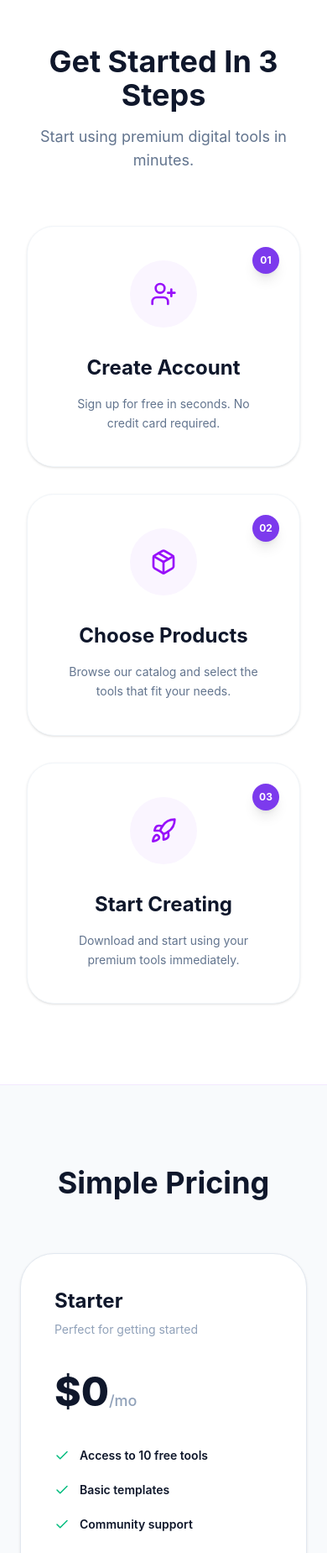
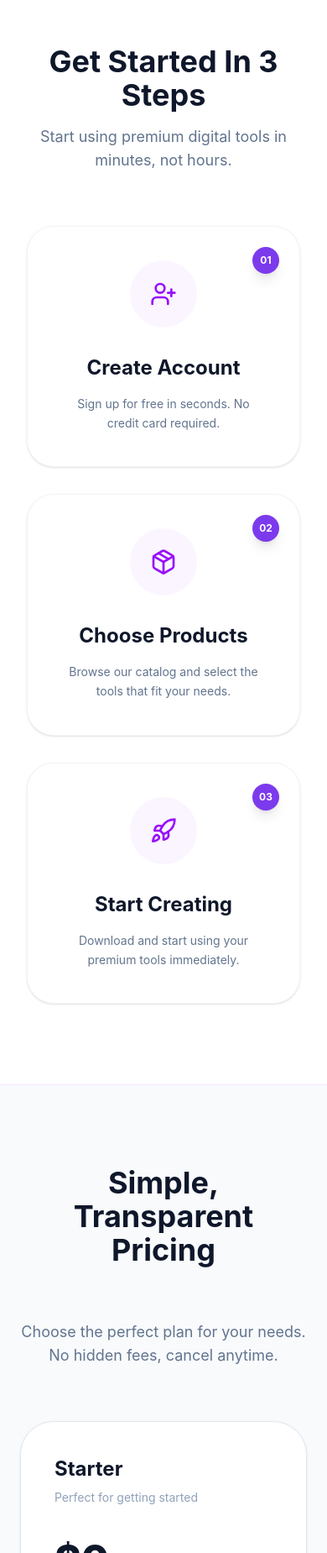
Before and after one commit to yasinarafat342/DigiTools, a React (Vite) app: page / in a window 390 px wide. Shown: the part 5613-7462 px from the top of the page at 84% size. Built offline with nearby package versions, Linux system fonts and the light colour scheme.

Commit message:
ctl part adding

```diff
--- a/src/App.jsx
+++ b/src/App.jsx
@@ -192,7 +192,7 @@ const DigiToolsLanding = () => {
           <section id="steps" className="py-24 bg-white">
             <div className="max-w-7xl mx-auto px-8 text-center">
               <h2 className="text-4xl md:text-5xl font-bold text-slate-900 mb-4">Get Started In 3 Steps</h2>
-              <p className="text-slate-500 text-lg mb-16">Start using premium digital tools in minutes.</p>
+              <p className="text-slate-500 text-lg mb-16">Start using premium digital tools in minutes, not hours.</p>
               <div className="grid grid-cols-1 md:grid-cols-3 gap-8">
                 {steps.map(step => (
                   <div key={step.id} className="bg-white p-10 rounded-[2rem] shadow-sm border border-slate-100 relative group hover:shadow-xl transition-all duration-300">
@@ -209,7 +209,10 @@ const DigiToolsLanding = () => {
           {/* PRICING SECTION */}
           <section id="pricing" className="py-24 px-6 bg-slate-50 border-t border-purple-100">
             <div className="max-w-7xl mx-auto text-center">
-              <h2 className="text-4xl md:text-5 font-bold text-slate-900 mb-16">Simple Pricing</h2>
+              <h2 className="text-4xl md:text-5 font-bold text-slate-900 mb-16">Simple, Transparent Pricing</h2>
+              <p className="text-slate-500 text-lg mb-16 max-w-2xl mx-auto">
+      Choose the perfect plan for your needs. No hidden fees, cancel anytime.
+    </p>
               <div className="grid grid-cols-1 md:grid-cols-3 gap-8 items-center text-left">
                 {pricingPlans.map((plan, index) => (
                   <div key={index} className={`p-10 rounded-[2.5rem] border transition-all duration-300 relative ${plan.isPopular ? 'bg-[#7C3AED] text-white scale-105 shadow-2xl z-10 border-transparent' : 'bg-white text-slate-900 border-slate-200 shadow-sm hover:shadow-lg'}`}>
@@ -267,7 +270,44 @@ const DigiToolsLanding = () => {
           </div>
         </section>
       )}
+{/* CTA SECTION - ফুটারের ঠিক উপরে যোগ করুন */}
+<section className="py-24 px-6">
+  <div className="max-w-7xl mx-auto">
+    <div className="bg-gradient-to-r from-[#8B5CF6] to-[#7C3AED] rounded-[3rem] p-12 md:p-20 text-center text-white shadow-2xl relative overflow-hidden">
 
+      {/* Background Decorative Circles (Optional for extra flair) */}
+      <div className="absolute top-0 left-0 w-64 h-64 bg-white/5 rounded-full -translate-x-1/2 -translate-y-1/2 blur-3xl"></div>
+      <div className="absolute bottom-0 right-0 w-64 h-64 bg-black/5 rounded-full translate-x-1/2 translate-y-1/2 blur-3xl"></div>
+
+      <div className="relative z-10">
+        <h2 className="text-4xl md:text-5xl font-extrabold mb-6 tracking-tight">
+          Ready To Transform Your Workflow?
+        </h2>
+        <p className="text-purple-100 text-lg max-w-2xl mx-auto mb-12 leading-relaxed">
+          Join thousands of professionals who are already using Digitools to work smarter. <br className="hidden md:block" />
+          Start your free trial today.
+        </p>
+
+        <div className="flex flex-wrap justify-center gap-4 mb-8">
+          <button className="bg-white text-[#7C3AED] px-10 py-4 rounded-full font-bold text-lg hover:bg-slate-50 transition-all shadow-lg active:scale-95">
+            Explore Products
+          </button>
+          <button className="border-2 border-white/30 text-white px-10 py-4 rounded-full font-bold text-lg hover:bg-white/10 transition-all active:scale-95">
+            View Pricing
+          </button>
+        </div>
+
+        <div className="flex flex-wrap justify-center items-center gap-x-6 gap-y-2 text-purple-200 text-sm font-medium">
+          <span>14-day free trial</span>
+          <span className="hidden md:block">•</span>
+          <span>No credit card required</span>
+          <span className="hidden md:block">•</span>
+          <span>Cancel anytime</span>
+        </div>
+      </div>
+    </div>
+  </div>
+</section>
       {/* FOOTER */}
       <footer className="bg-[#0b1a2a] text-white pt-20 pb-6 px-8 text-left">
         <div className="max-w-7xl mx-auto grid grid-cols-1 md:grid-cols-5 gap-12 border-b border-slate-800 pb-16">
```
